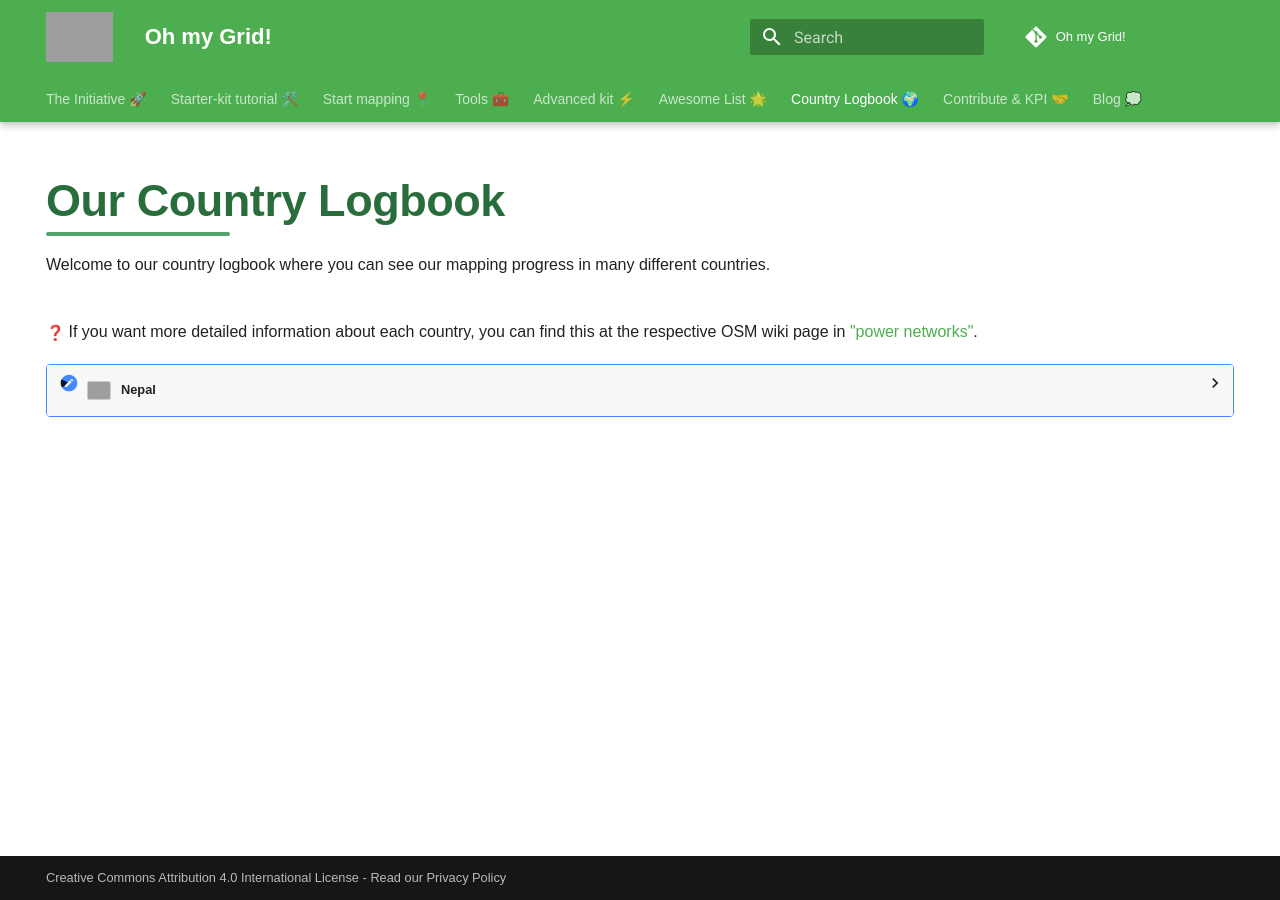
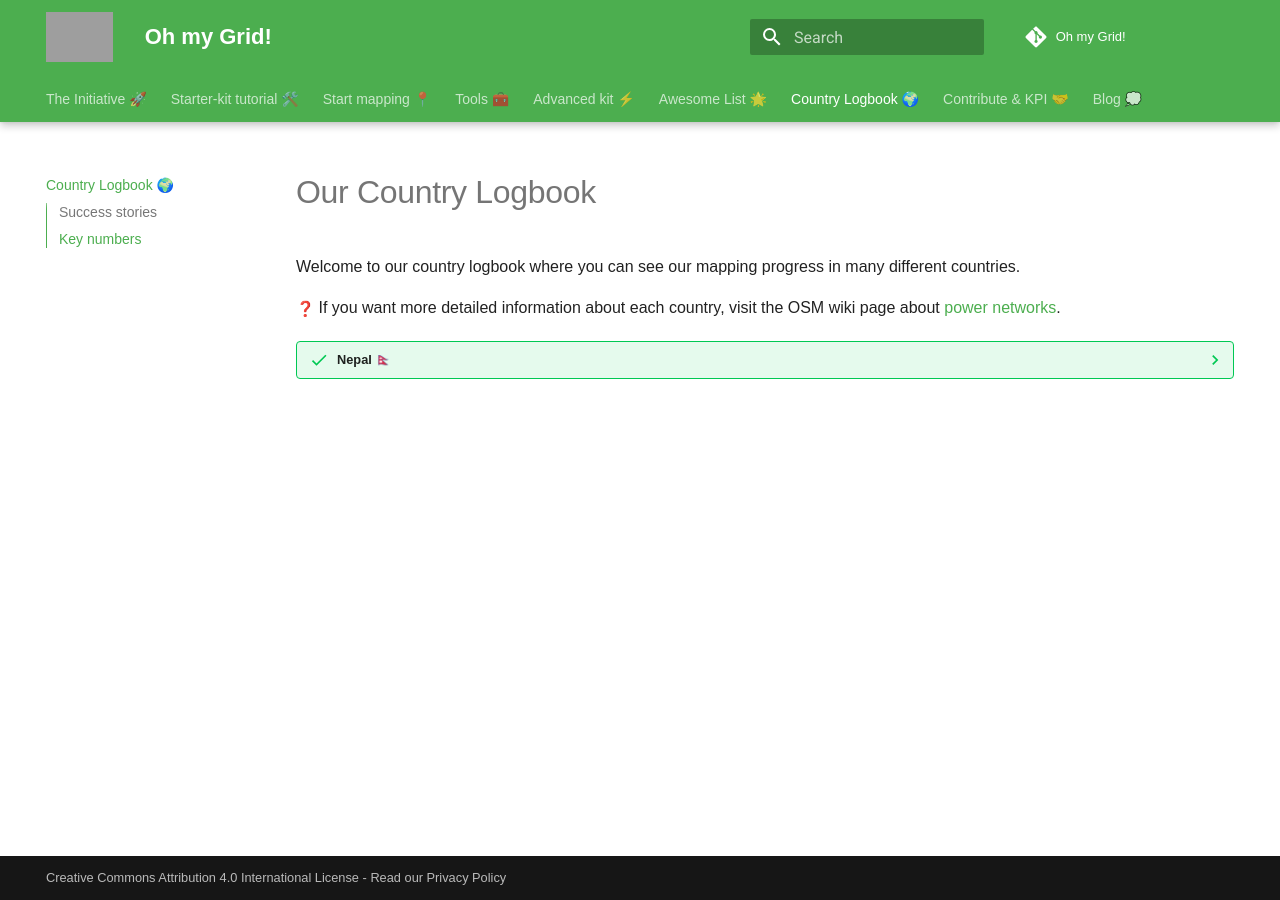
Before and after one commit to open-energy-transition/Oh-my-Grid, an MkDocs documentation site: the page built from docs/country-logbook.md, in a window 1280 px wide. Built offline with MkDocs 1.6.1 and Material for MkDocs 9.7.7, drawn with Linux system fonts in a browser that asks for light colours; emoji names are drawn with the system emoji font; comment, search, counter and statistics services are not loaded; grey boxes are pictures that could not be loaded.

Commit message:
logbook markdwon

```diff
--- a/docs/country-logbook.md
+++ b/docs/country-logbook.md
@@ -1,51 +1,27 @@
----
-hide:
-  - navigation
----
-
-<div class="page-headers">
-<h1>Our Country Logbook </h1>
-</div>
+# Our Country Logbook
 
 Welcome to our country logbook where you can see our mapping progress in many different countries.
 
-<br> :question: If you want more detailed information about each country, you can find this at the respective OSM wiki page in ["power networks"](https://wiki.openstreetmap.org/wiki/Power_networks).
+:question: If you want more detailed information about each country, visit the OSM wiki page about [power networks](https://wiki.openstreetmap.org/wiki/Power_networks).
 
-<details class="country-entry">
-  <summary>
-    <img class="flag" src="https://flagcdn.com/w20/np.png" alt=" Nepal flag">
-    Nepal
-  </summary>
+??? success "Nepal 🇳🇵"
+    **Progress timeline**
 
-  <div class="progress-entry">
-    <div class="img-block">
-      <img src="/images/logbook/nepal-march2025.png" class="before-img img-border" alt="Nepal before">
-      <p class="image-caption">April 8th, 2025</p>
-    </div>
+    === "Before (April 2025)"
+        ![Nepal before mapping](images/logbook/nepal-march2025.png){: .img-border }
+        *April 8th, 2025*
 
-    <div class="arrow">➔</div>
+    === "After (May 2025)"
+        ![Nepal after mapping](images/logbook/nepal-may2025.png){: .img-border }
+        *May 2, 2025*
 
-    <div class="img-block">
-      <img src="/images/logbook/nepal-may2025.png" class="after-img img-border" alt="Nepal after">
-      <p class="image-caption">May 2, 2025</p>
-    </div>
-  </div>
+    ### Success stories
+    - Added Nepal's largest power plant (456 MW)
+    - Mapped 132kv Nepal-India interconnector
+    - Finalised 400kv lines
+    - Connected Pokhara-Butwal substations
 
-  <!-- New text sections -->
-  <div class="country-notes">
-    <h3>Success stories</h3>
-    <ul>
-      <li>Added Nepal's largest power plant (456 MW) to OSM.</li>
-      <li>Mapped a 132kv interconnector from Nepal to India.</li>
-      <li>Finalised 400kv lines.</li>
-      <li>Connected two important areas to each other (Pokhara-Butwal substations) .</li>
-    </ul>
-
-    <h3>Numbers</h3>
-    <ul>
-      <li><strong>3137</strong> power towers added. Total towers mapped in the country are around 10k towers.</li>
-      <li><strong>1120km</strong> of power line length added to the grid. Prior to our mapping, the transmission grid was 2560km, so our mapping saw a 44% increase in the mapped grid.</li>
-      <li><strong>980 MW</strong> of capacity was added. Prior to our mapping, the total capacity of power plants mapped was around 300 MW, and is now 1260MW </li>
-    </ul>
-  </div>
-</details>
+    ### Key numbers
+    - **+3137** power towers added (10k total)
+    - **+1120km** power lines (44% increase, as prior to our mapping, the transmission grid was 2560km)
+    - **+980 MW** added capacity (1260 MW total)
--- a/docs/stylesheets/landing.css
+++ b/docs/stylesheets/landing.css
@@ -267,11 +267,7 @@
   object-fit: contain; /* Ensure the logo scales nicely without distortion */
 }
 
-.partner-name {
-  font-size: 0.5rem;
-  font-weight: 500;
-  color: #333; /* Slightly darker text for names */
-}
+
 
 
 /* ==== MEDIA QUERIES (Adjustments for smaller screens) ==== */
@@ -349,9 +345,6 @@
     max-height: 60px; /* Smaller logos on mobile */
   }
 
-  .partner-name {
-    font-size: 0.9rem;
-  }
 }
 
 @media (max-width: 480px) {
--- a/mkdocs.yml
+++ b/mkdocs.yml
@@ -66,3 +66,7 @@
       custom_checkbox: true
   - markdown.extensions.md_in_html
   - markdown.extensions.attr_list
+  - admonition
+  - pymdownx.details
+  - attr_list
+  - pymdownx.tabbed
```
